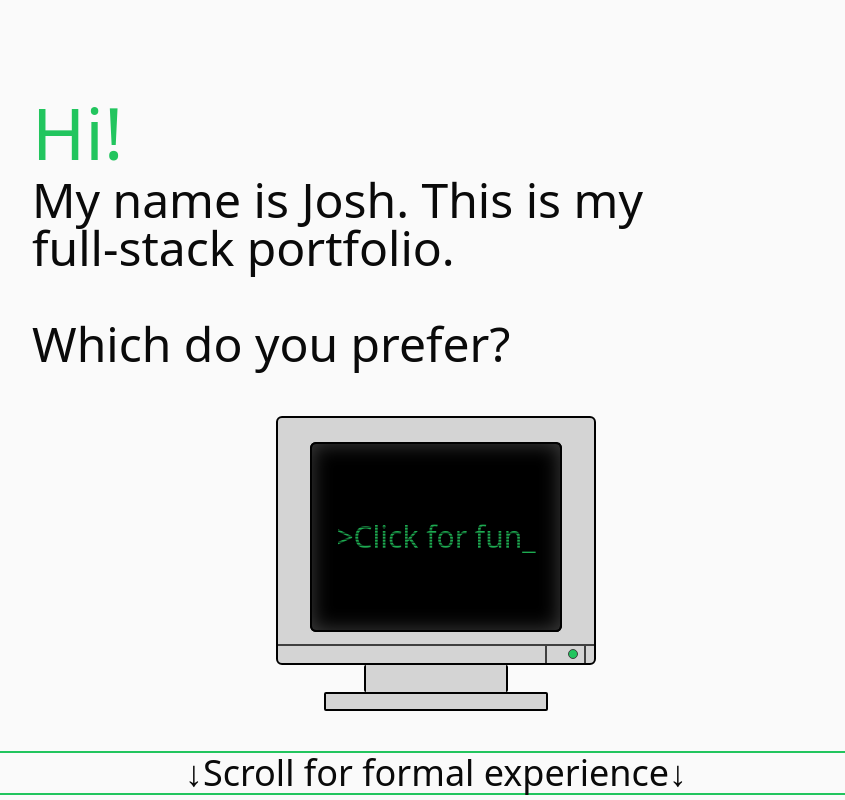
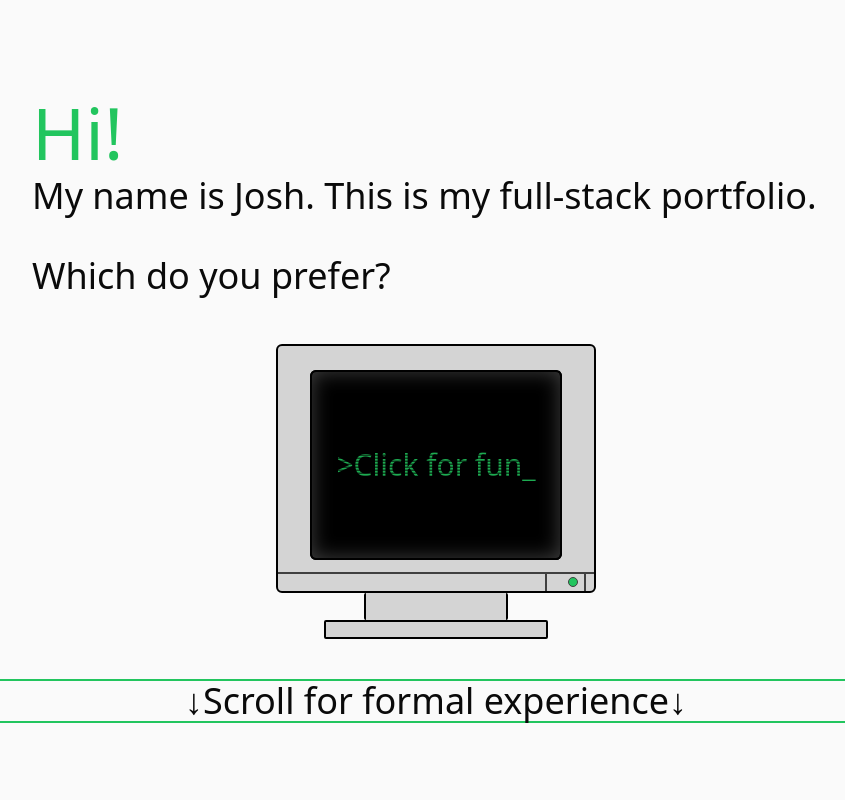
Before and after one commit to jrbarnhart/portfolio, a React (Vite) app: page / in a window 1280 px wide. Shown: the whole page, without its empty margins (204-1049 px from the left). Built offline with nearby package versions, Linux system fonts and the light colour scheme; the HTML template or start-up script is replaced by a standard one.

Commit message:
Adjust text sizes

```diff
--- a/src/components/Lander/TitleCard.tsx
+++ b/src/components/Lander/TitleCard.tsx
@@ -1,8 +1,10 @@
 const TitleCard = () => {
   return (
     <div className="grid grid-rows-[min-content_min-content] gap-y-2 w-full max-w-[540px] lg:max-w-[840px] h-full justify-self-center px-4 pt-24">
-      <p className="self-end text-5xl md:text-7xl text-green-500">Hi!</p>
-      <p className="row-start-2 text-2xl md:text-3xl lg:text-5xl">
+      <p className="self-end text-5xl md:text-6xl lg:text-7xl text-green-500">
+        Hi!
+      </p>
+      <p className="row-start-2 text-2xl md:text-3xl lg:text-4xl">
         My name is Josh. This is my full&#x2011;stack portfolio. <br />
         <br />
         Which do you prefer?
```
